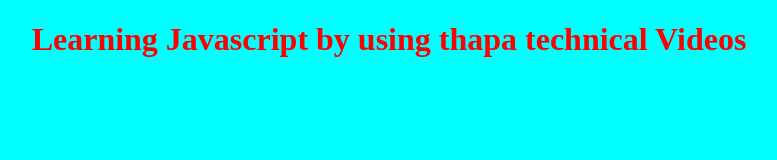
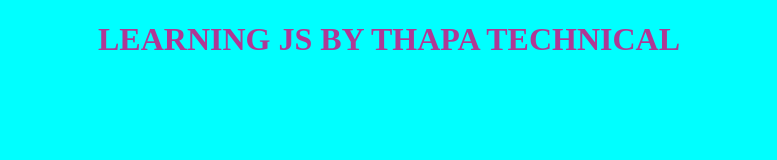
Before and after one commit to vishalvsk/Javascript, a plain HTML site: page index.html in a window 1280 px wide. Shown: the whole page, without its empty margins (251-1028 px from the left). Drawn offline with Linux system fonts and the light colour scheme.

Commit message:
js first code

```diff
--- a/index.html
+++ b/index.html
@@ -16,6 +16,9 @@
     </style>
 </head>
 <body>
-    <h1 style="color: red; 25 ";>Learning Javascript by using thapa technical Videos</h1>
+    <h1 style="color:rgb(175, 56, 149); 25 "; id="h1" >Learning Javascript by using thapa technical Videos</h1>
 </body>
 </html>
+<script src="index.js">
+
+</script>
--- /dev/null
+++ b/index.js
@@ -0,0 +1,3 @@
+console.log("Thapa Technical");
+var head = document.querySelector("#h1");
+head.innerHTML = "LEARNING JS BY THAPA TECHNICAL ";
```
